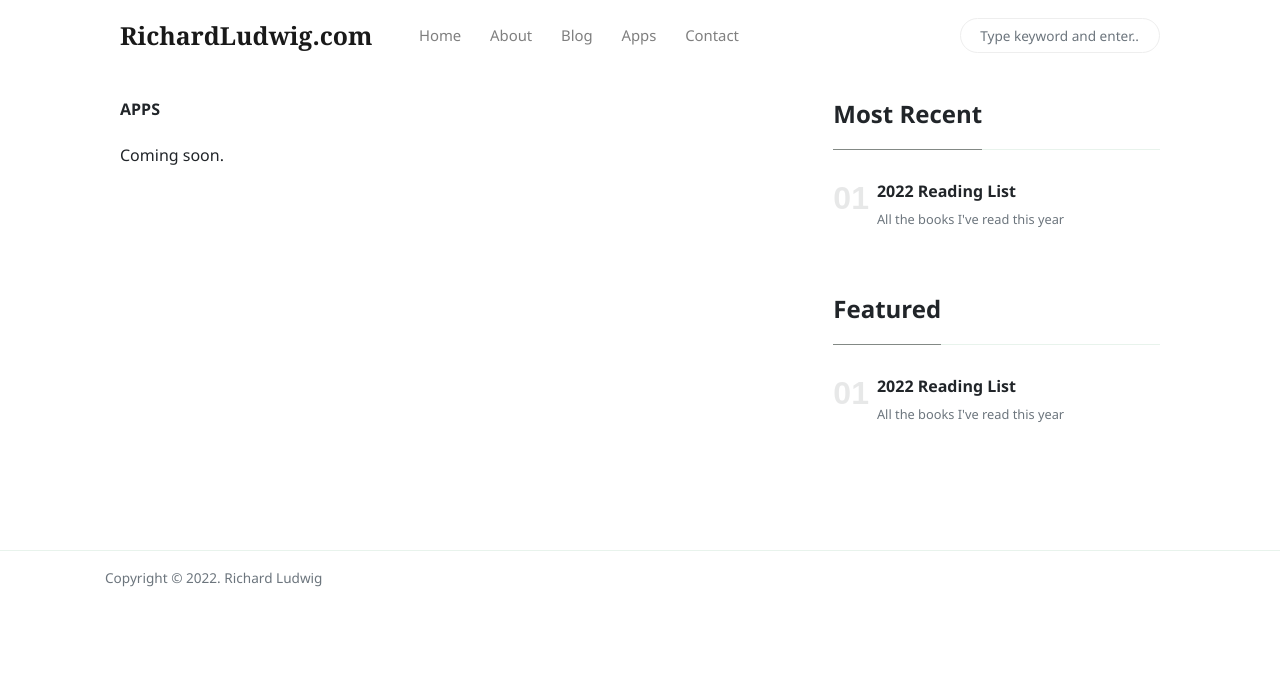
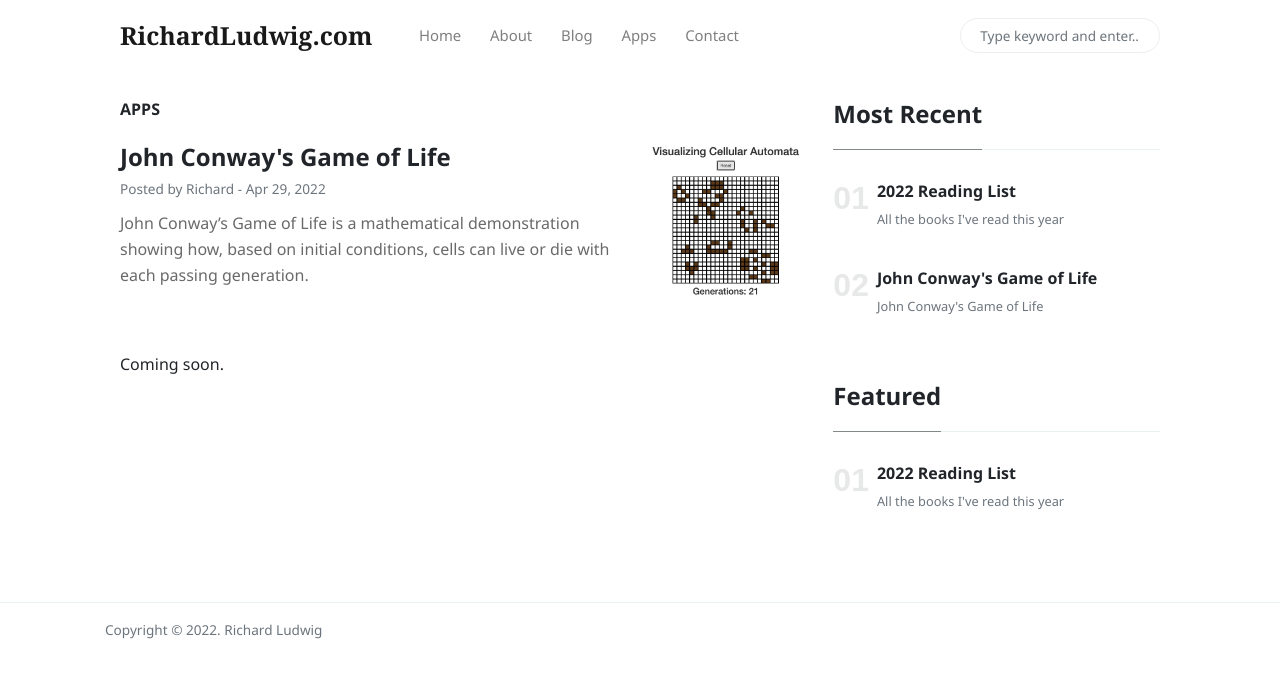
Before and after one commit to RichardLudwig/richardludwig.github.io, a Jekyll site: the page built from _pages/apps.md, in a window 1280 px wide. Shown: the top 678 px of the page. Built offline with Jekyll 4.4.1, drawn with Linux system fonts in a browser that asks for light colours; nearby versions of some CDN libraries.

Commit message:
added game of life post

```diff
--- a/_config.yml
+++ b/_config.yml
@@ -24,7 +24,7 @@ authors:
       name:           Richard
       site:           https://www.richardludwig.com
       avatar:         assets/images/profile.jpg
-      bio:            "Programmer, teacher"
+      bio:            "Programmer"
       email:          f/xvodbjdz
       github:         https://github.com/richardludwig
 
--- /dev/null
+++ b/_posts/2022-04-29-game-of-life.md
@@ -0,0 +1,23 @@
+---
+layout: post
+title:  "John Conway's Game of Life"
+author: richard
+categories: [ Biology, 'STEM' ]
+image: assets/images/game-of-life.jpg
+thumbnail: assets/images/thumbnails/game-of-life.jpg
+image_author:
+tags: [apps]
+pitch: "John Conway's Game of Life"
+permalink: "/blog/game-of-life"
+---
+
+John Conway's Game of Life is a mathematical demonstration showing how, based on initial conditions, cells can live or die with each passing generation.
+
+The rules are as follows:
+1. Cells with less than two live neighors die.
+2. Cells with more than three live neighbors die.
+3. Cells with two or three live neghbors survive to the next generation but are unchanged.
+4. Dead cells with three live neighbors regenerate.
+
+
+Click the <a href="https://richardludwig.com/game-of-life/" target="_blank">link</a> to view the Game of Life in action (opens new tab).
```
Also changed, not shown: assets/images/game-of-life.jpg (added), assets/images/scratch/clicker-game/clicker-game-count-function.png (deleted), assets/images/scratch/clicker-game/clicker-game-full-program.png (deleted), assets/images/scratch/clicker-game/clicker-game-init-score.png (deleted), assets/images/scratch/clicker-game/clicker-game-sprite.png (deleted), assets/images/thumbnails/game-of-life.jpg (added), assets/images/thumbnails/python_calculator_tutorial.png (deleted), assets/images/thumbnails/scratch-clicker-game.png (deleted).
